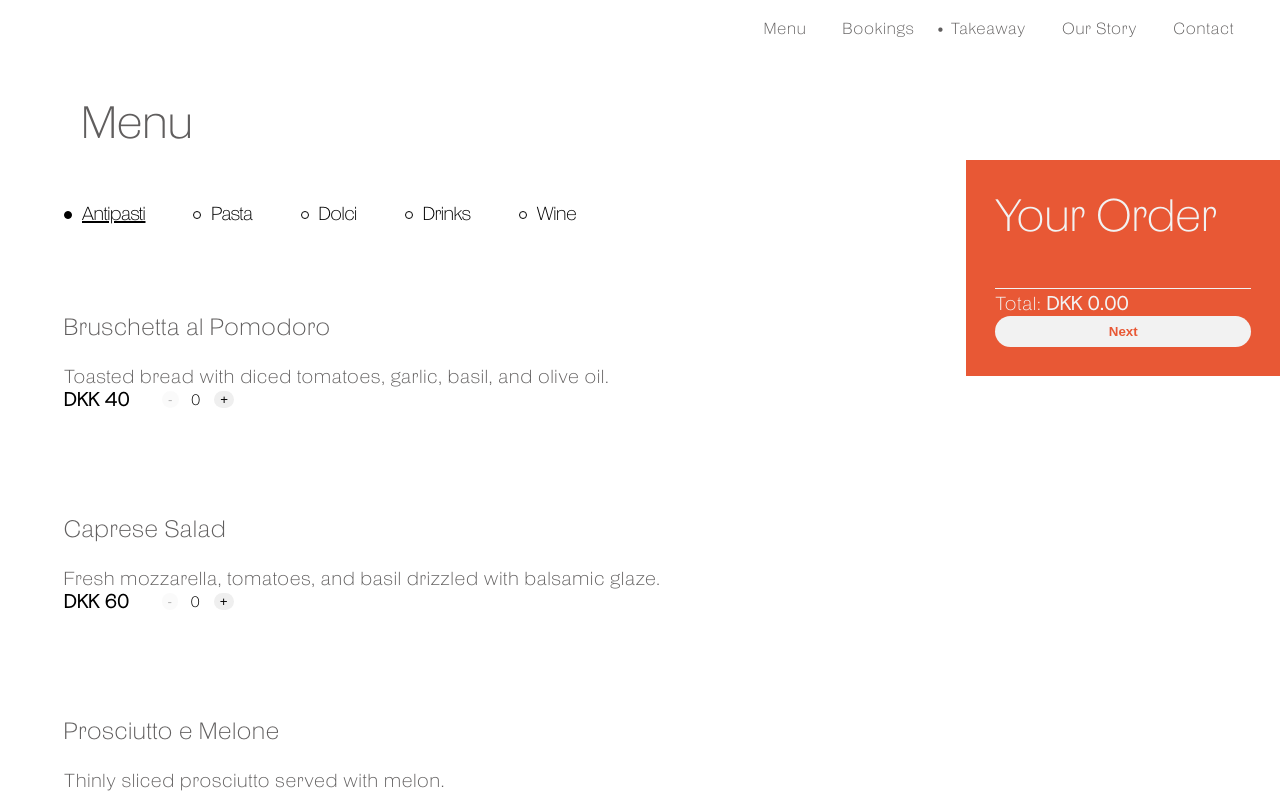
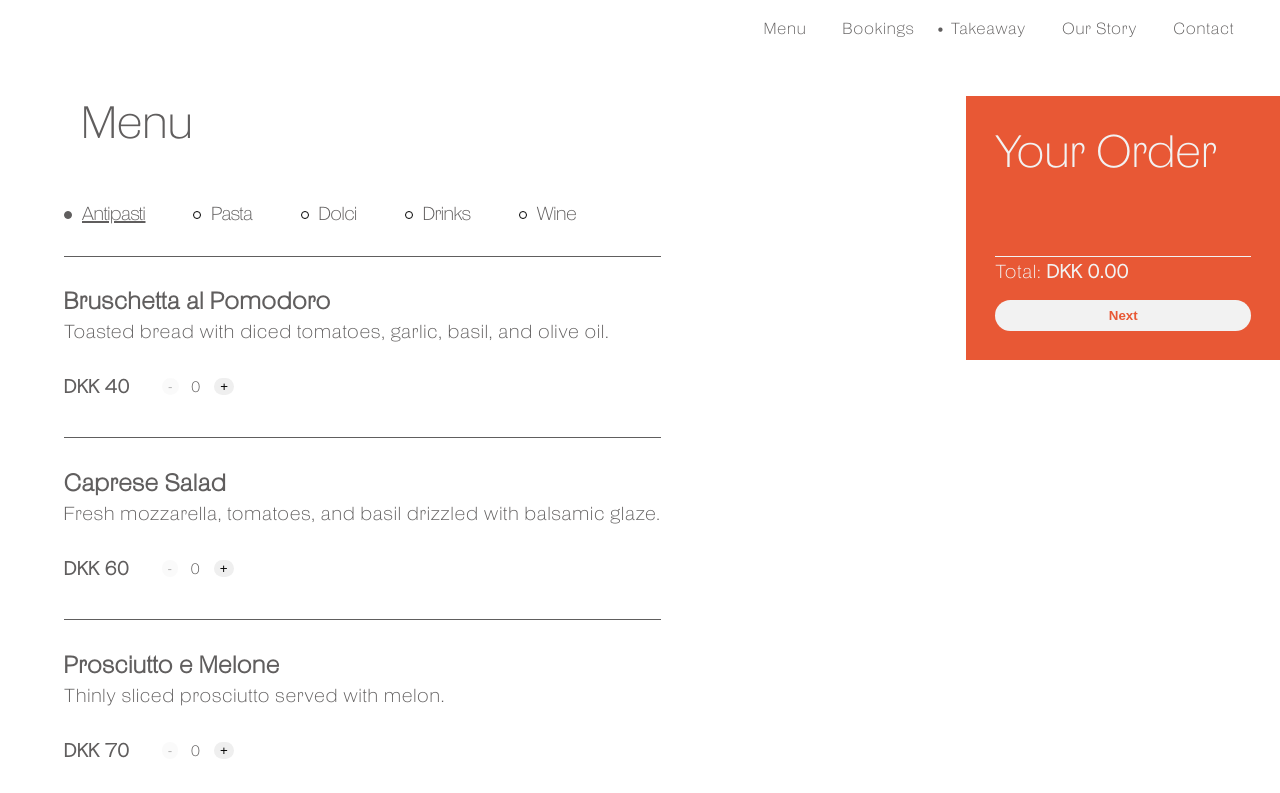
Before and after one commit to ozolinala/capanna74, a Next.js app: page /takeaway in a window 1280 px wide. Shown: the top 793 px of the page. Built offline with nearby package versions, Linux system fonts and the light colour scheme.

Commit message:
Fixed styling on takeaway with new font

```diff
--- a/src/components/TakeawayItem.js
+++ b/src/components/TakeawayItem.js
@@ -24,8 +24,10 @@ const TakeawayItem = ({ item, onAddToCart }) => {
 
   return (
     <li className={styles.listItem}>
-      <span>
-        <h3>{item.name}</h3>
+      <span className={styles.nameAndDescription}>
+        <h3>
+          <b>{item.name}</b>
+        </h3>
         <p>{item.description}</p>
       </span>
       <span className={styles.priceAndQuantity}>
--- a/src/styles/TakeawayMenu.module.css
+++ b/src/styles/TakeawayMenu.module.css
@@ -28,11 +28,11 @@
 
 .selected::before {
   content: "";
-  background-color: black;
+  background-color: var(--grey);
   display: inline-block;
   width: 6px;
   height: 6px;
-  border: 1px solid #000;
+  border: 1px solid var(--grey);
   border-radius: 50%;
   margin-right: 0.5em;
   vertical-align: middle;
@@ -42,11 +42,13 @@
   display: flex;
   justify-content: space-between;
   padding-left: 4rem;
+  padding-bottom: 10rem;
 }
 
 .menuNavbar {
   display: flex;
   gap: 3rem;
+  color: var(--grey);
 }
 
 .takeawayLeft {
@@ -64,7 +66,8 @@
   color: var(--off-white);
   position: fixed;
   right: 0;
-  top: 10rem;
+  top: 6rem;
+  gap: 1rem;
 }
 
 .cartContainer ul {
@@ -91,13 +94,23 @@
 }
 
 .listItem {
+  display: flex;
+  flex-direction: column;
+  gap: 2rem;
   list-style: none;
-  padding-top: 4vh;
-  padding-bottom: 4vh;
+  padding-top: 3vh;
+  padding-bottom: 3vh;
+  border-top: 0.5px solid var(--grey);
+}
+
+.noTopBorder {
+  border-top: none;
 }
 
 .listItem span h3 {
   padding-left: 0;
+  margin-top: 0.4rem;
+  margin-bottom: 0.4rem;
 }
 
 .listItem span h5 {
@@ -110,6 +123,7 @@
   display: flex;
   gap: 2rem;
   align-items: center;
+  color: var(--grey);
 }
 
 .quantity {
@@ -163,3 +177,8 @@
   text-underline-offset: 4px;
   padding: 1rem;
 }
+
+.nmaeAndDescription {
+  display: flex;
+  flex-direction: column;
+}
```
